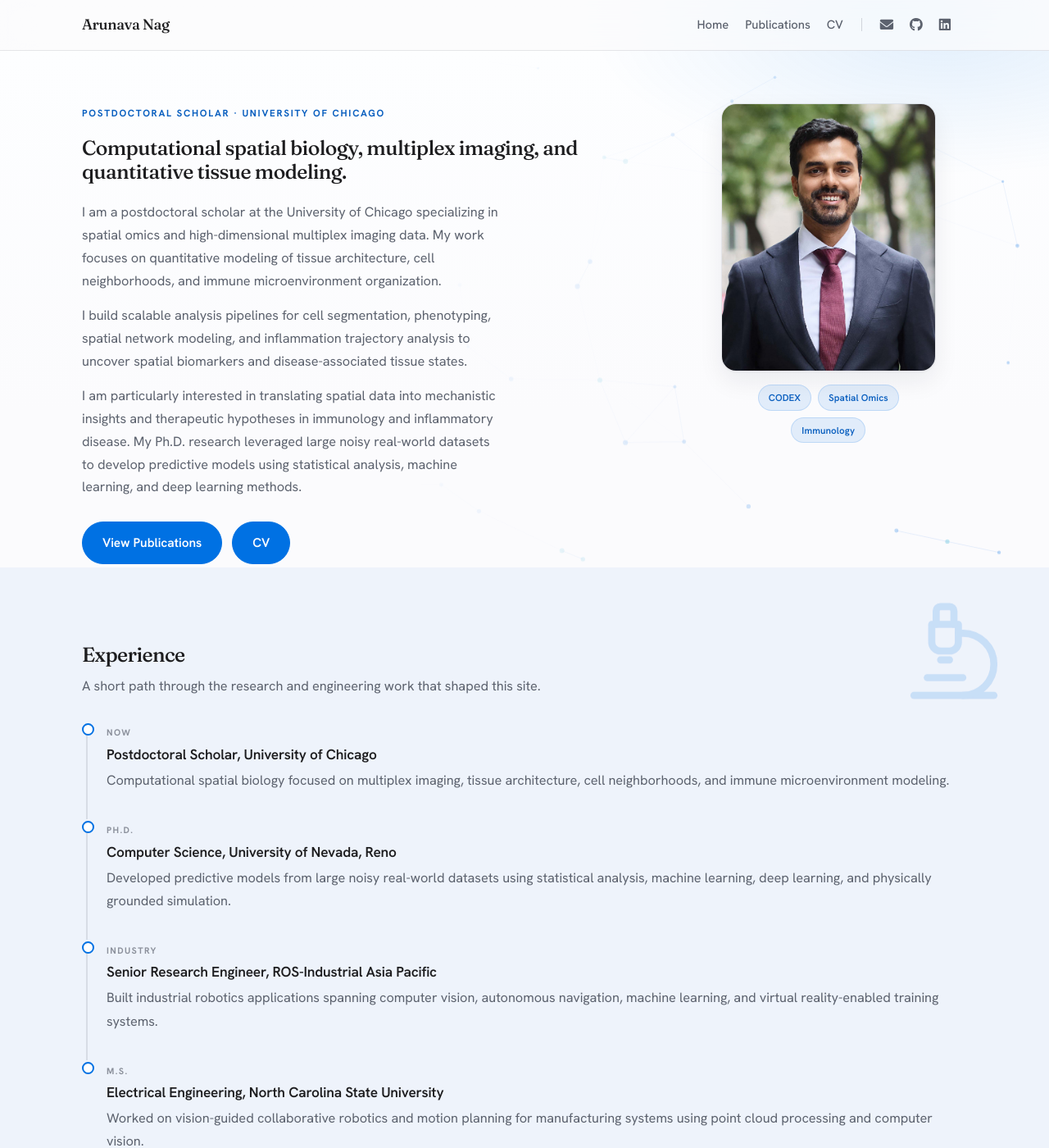
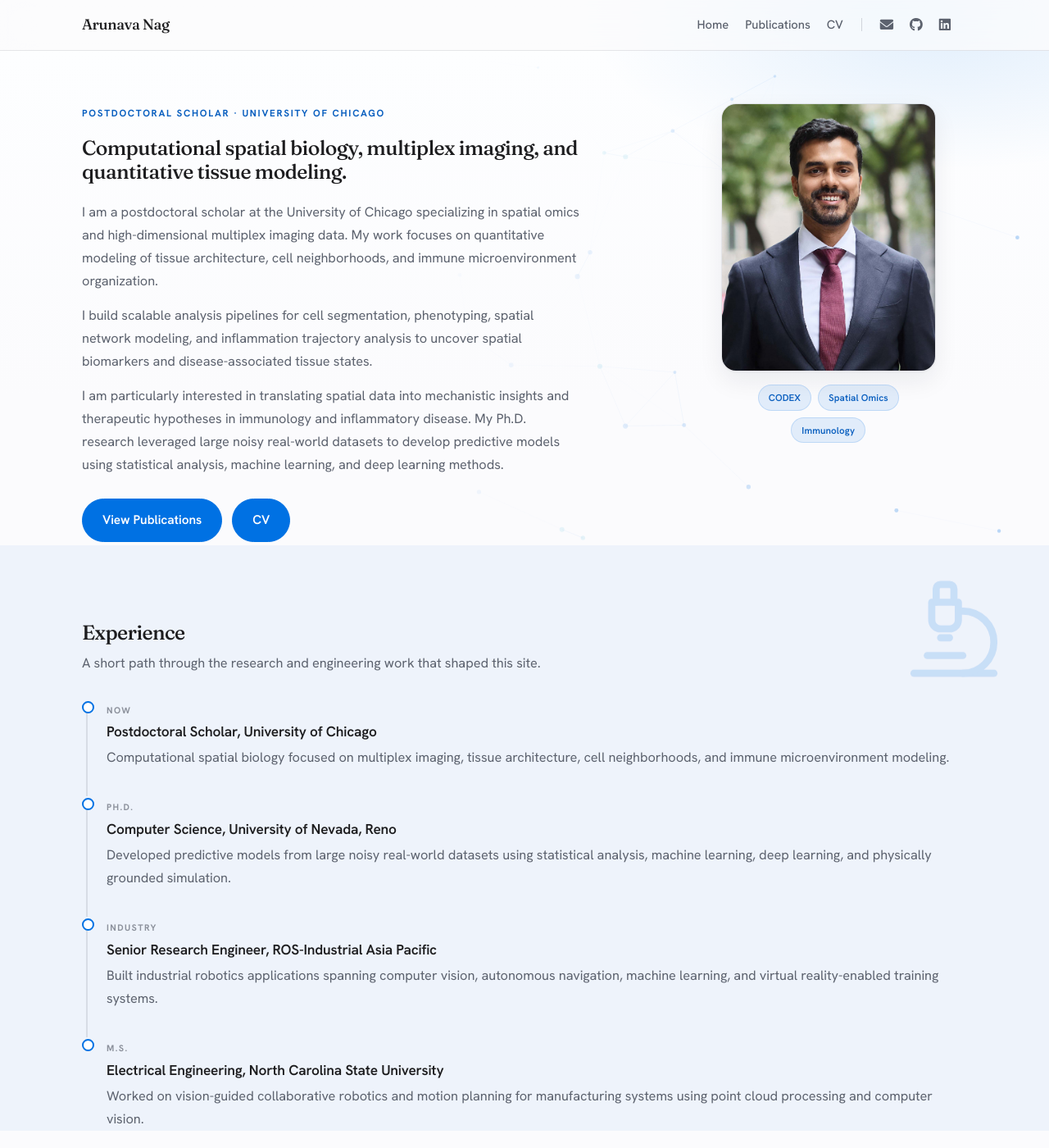
Before and after one commit to arunavanag591/mypage, a Jekyll site: the page built from index.md, in a window 1280 px wide and 1400 px high. Shown: the whole window at 82% size. Built offline with Jekyll 4.4.1, drawn with Linux system fonts in a browser that asks for light colours; a style sheet for code colours, icons or effects is not loaded.

Commit message:
alignment fix

```diff
--- a/assets/css/style.scss
+++ b/assets/css/style.scss
@@ -306,7 +306,9 @@ body {
 
 .hero-lead {
   margin: 0 0 15px;
-  max-width: 56ch;
+  /* match the heading's longest-line width so paragraph right edges align with
+     the title rather than running into the portrait column */
+  max-width: 38rem;
   font-size: 1.04rem;
   line-height: 1.7;
   color: var(--muted);
```
